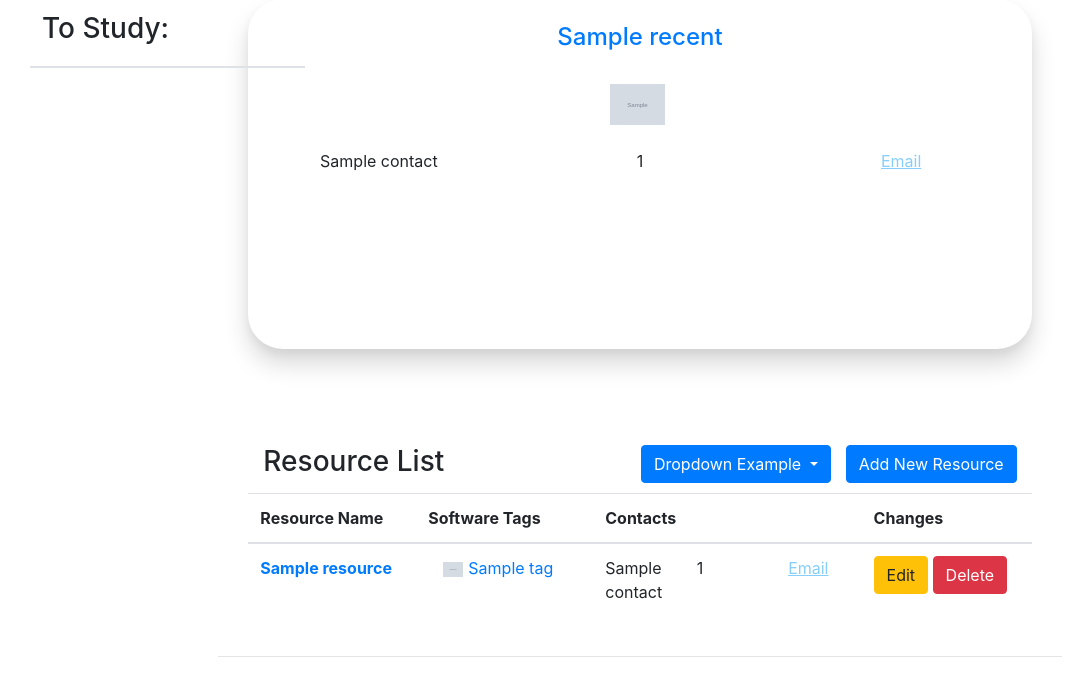
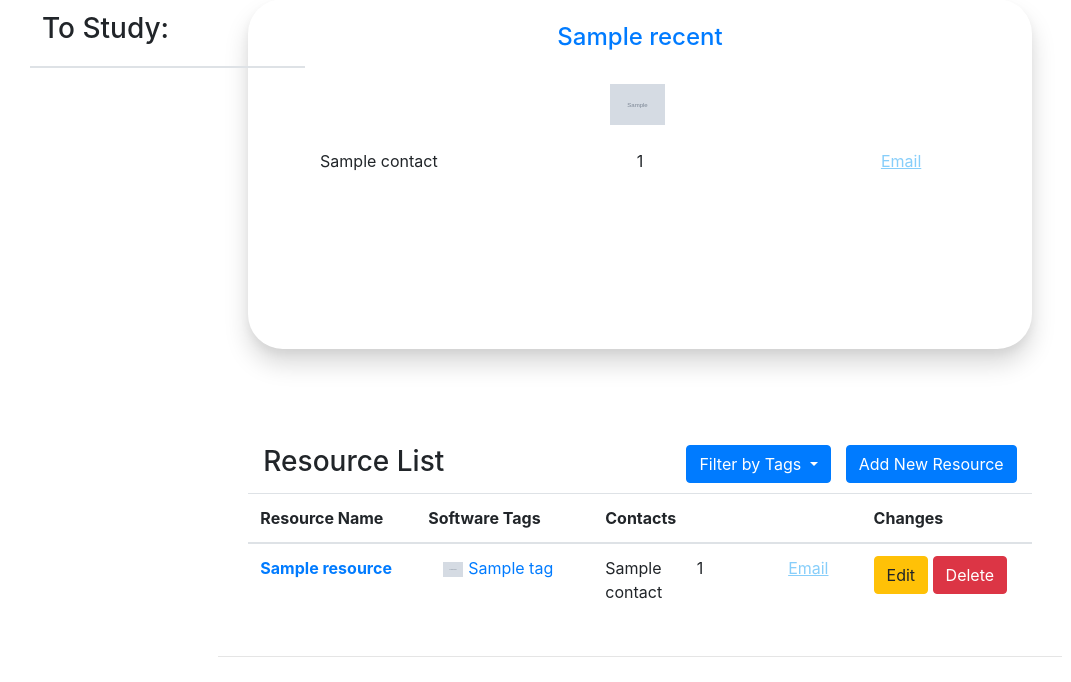
Before and after one commit to Andrew-McMahon7/learnjournal, a Django app: template journal/templates/Homepage.html in a window 1280 px wide. Shown: the part 109-791 px from the top of the page, without its empty margins (0-1071 px from the left). Run offline with Django 3.2, Linux system fonts and the light colour scheme; the template is opened without the code that fills it: most values are stand-ins (such as "Sample title", 1, 10 or a date in 2020); grey boxes marked "Sample" are stand-in pictures; lists and menus that the app fills with data are empty; some libraries are stand-ins or nearby versions.

Commit message:
Final Version

```diff
--- a/journal/templates/displayResources.html
+++ b/journal/templates/displayResources.html
@@ -39,7 +39,7 @@
             </div>
             <div class="float-right" style="margin-right: 15px;">
                 <div class="dropdown">
-                    <button class="btn btn-primary dropdown-toggle" type="button" data-toggle="dropdown" id="dropdown-text">Dropdown Example
+                    <button class="btn btn-primary dropdown-toggle" type="button" data-toggle="dropdown" id="dropdown-text">Filter by Tags
                     <span class="caret"></span></button>
                     <ul class="dropdown-menu">
                         <li class="DropDown-NoFilter">No Filter</li>
```
